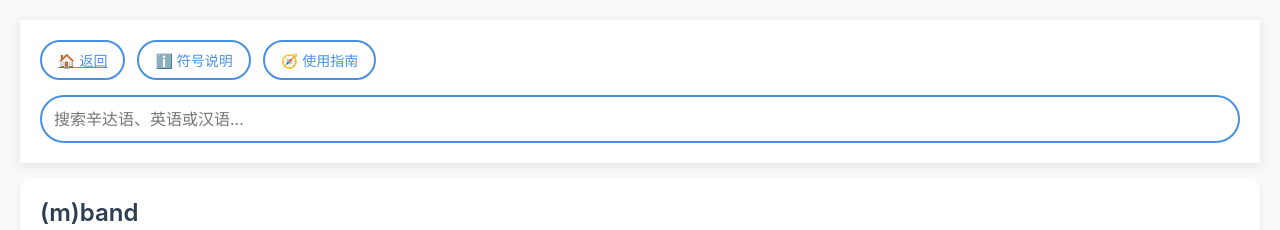
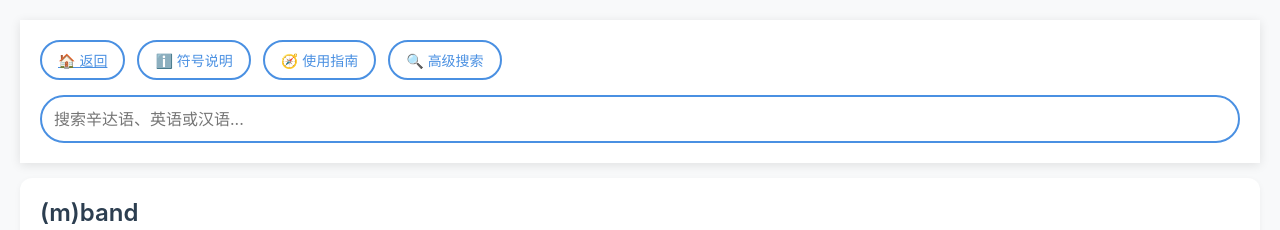
Before and after one commit to Kinnuch/kinnuch.github.io, a Jekyll site: the page laim/sindarin.assets/SindarinDatabase/SindarinDictionary.html, which Jekyll copies as it is, in a window 1280 px wide. Shown: the top 230 px of the page. Built offline with Jekyll 4.4.1, drawn with Linux system fonts in a browser that asks for light colours; some web fonts are replaced.

Commit message:
Version2.1.1 update info of advance search mode
fix a bug where = sign alone will trigger null exception

```diff
--- a/laim/sindarin.assets/SindarinDatabase/DictScript.js
+++ b/laim/sindarin.assets/SindarinDatabase/DictScript.js
@@ -121,8 +121,8 @@
     const searchInput = document.getElementById('searchInput');
     searchInput.addEventListener('input', (e) => {
         const queryTotal = e.target.value.toLowerCase();
-        const classifier = '';
-        const query = queryTotal;
+        let classifier = '';
+        let query = queryTotal;
         if (queryTotal.includes('=')) {
             [classifier, query] = queryTotal.split('=');
         }
@@ -158,6 +158,10 @@
     document.getElementById("dropdownContentGuide").classList.toggle("show");
 }
 
+function toggleDropdownSearch() {
+    document.getElementById("dropdownContentSearch").classList.toggle("show");
+}
+
 // 点击外部关闭下拉
 window.onclick = function(e) {
     if (!e.target.matches('.utility-btn')) {
@@ -169,5 +173,9 @@
         for (let i = 0; i < dropdownsguide.length; i++) {
             dropdownsguide[i].classList.remove('show');
         }
+        const dropdownssearch = document.getElementsByClassName("dropdownsearch-content");
+        for (let i = 0; i < dropdownssearch.length; i++) {
+            dropdownssearch[i].classList.remove('show');
+        }
     }
 }
--- a/laim/sindarin.assets/SindarinDatabase/DictStyle.css
+++ b/laim/sindarin.assets/SindarinDatabase/DictStyle.css
@@ -40,17 +40,12 @@
     transform: translateY(-1px);
 }
 
-.dropdowninfo {
+.dropdown {
     position: relative;
     display: inline-block;
 }
 
-.dropdownguide {
-    position: relative;
-    display: inline-block;
-}
-
-.dropdowninfo-content {
+.dropdown-content {
     display: none;
     position: absolute;
     top: 100%;
@@ -64,28 +59,7 @@
     margin-top: 5px;
 }
 
-.dropdownguide-content {
-    display: none;
-    position: absolute;
-    top: 100%;
-    left: 0;
-    background: white;
-    box-shadow: 0 4px 12px rgba(0,0,0,0.1);
-    border-radius: 8px;
-    padding: 15px;
-    min-width: 220px;
-    z-index: 200;
-    margin-top: 5px;
-}
-
-.dropdowninfo-content p {
-    margin: 8px 0;
-    color: #34495e;
-    font-size: 13px;
-    line-height: 1.4;
-}
-
-.dropdownguide-content p {
+.dropdown-content p {
     margin: 8px 0;
     color: #34495e;
     font-size: 13px;
--- a/laim/sindarin.assets/SindarinDatabase/SindarinDictionary.html
+++ b/laim/sindarin.assets/SindarinDatabase/SindarinDictionary.html
@@ -13,11 +13,11 @@
                 🏠 返回
             </a>
 
-            <div class="dropdowninfo">
+            <div class="dropdown">
                 <button class="utility-btn" onclick="toggleDropdownInfo()">
                     ℹ️ 符号说明
                 </button>
-                <div class="dropdowninfo-content" id="dropdownContentInfo">
+                <div class="dropdown-content" id="dropdownContentInfo">
                     <p><strong>Soft</strong> - 软音变/弱化</p>
                     <p><strong>Plural</strong> - 复数</p>
                     <p><strong>NasalⅠ</strong> - 鼻音音变Ⅰ型（软鼻音音变）</p>
@@ -41,14 +41,25 @@
                 </div>
             </div>
 
-            <div class="dropdownguide">
+            <div class="dropdown">
                 <button class="utility-btn" onclick="toggleDropdownGuide()">
                     🧭 使用指南
                 </button>
-                <div class="dropdownguide-content" id="dropdownContentGuide">
+                <div class="dropdown-content" id="dropdownContentGuide">
                     <p><strong>名词形态</strong> - 展示了每种音变的变化</p>
                     <p><strong>动词形态</strong> - 斜杠左侧为三单形式，右侧为未添加人称的非三单形式；如果有逗号则代表两种形式均可</p>
                     <p><strong>形容词形态</strong> - 展示了形容词软化，复数，比较级和最高级</p>
+                </div>
+            </div>
+
+            <div class="dropdown">
+                <button class="utility-btn" onclick="toggleDropdownSearch()">
+                    🔍 高级搜索
+                </button>
+                <div class="dropdown-content" id="dropdownContentSearch">
+                    <p><strong>仅搜索单词</strong> - 在要搜索的词前添加word=</p>
+                    <p><strong>仅搜索英文解释</strong> - 在要搜索的词前添加gloss=</p>
+                    <p><strong>按照词性过滤</strong> - 在要搜索的词性前添加part=</p>
                 </div>
             </div>
         </div>
```
